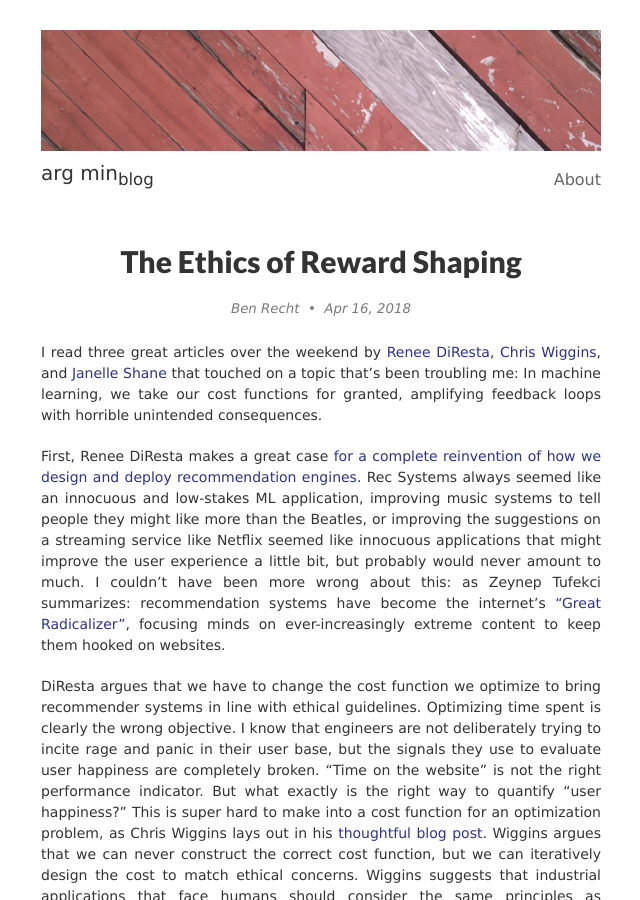
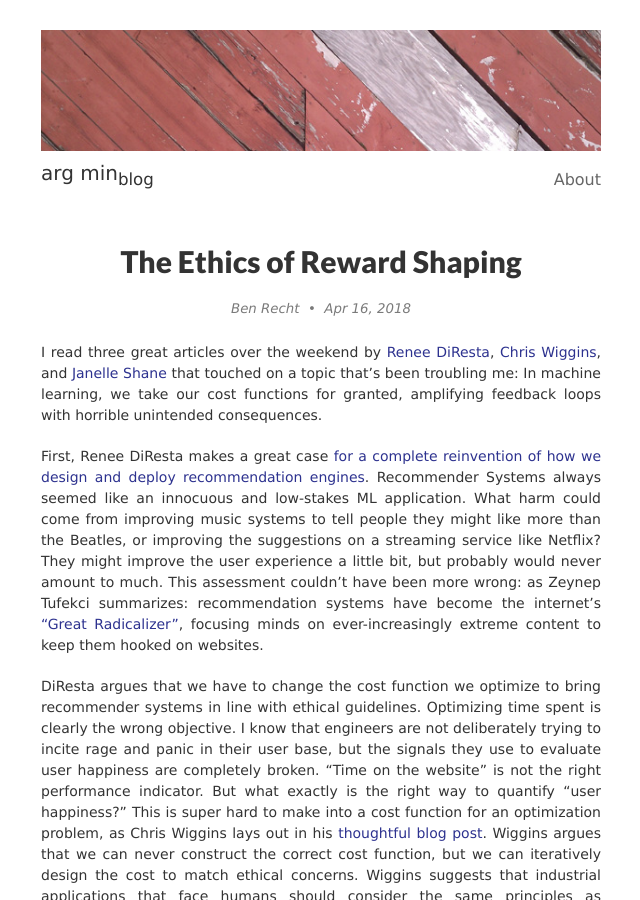
Before and after one commit to benjamin-recht/benjamin-recht.github.io, a Jekyll site: the page built from _posts/2018-04-16-ethical-rewards.md, in a window 1280 px wide and 900 px high. Shown: the whole window, without its empty margins (319-959 px from the left). Built offline with Jekyll 4.4.1, drawn with Linux system fonts in a browser that asks for light colours; nearby versions of some CDN libraries; comment, search, counter and statistics services are not loaded.

Commit message:
brian rec

```diff
--- a/_posts/2018-04-16-ethical-rewards.md
+++ b/_posts/2018-04-16-ethical-rewards.md
@@ -11,7 +11,7 @@ blurb: 		  true
 I read three great articles over the weekend by [Renee DiResta](http://twitter.com/noUpside), [Chris Wiggins](http://www.columbia.edu/~chw2/), and [Janelle Shane](https://twitter.com/janellecshane) that touched on a topic that’s been troubling me: In machine learning, we take our cost functions for granted, amplifying feedback loops with horrible unintended consequences.
 
 First, Renee DiResta makes a great case [for a complete reinvention of how we design and deploy recommendation engines](https://www.wired.com/story/creating-ethical-recommendation-engines/
-). Rec Systems always seemed like an innocuous and low-stakes ML application, improving music systems to tell people they might like more than the Beatles, or improving the suggestions on a streaming service like Netflix seemed like innocuous applications that might improve the user experience a little bit, but probably would never amount to much. I couldn’t have been more wrong about this: as Zeynep Tufekci summarizes: recommendation systems have become the internet’s  [“Great Radicalizer”](https://www.nytimes.com/2018/03/10/opinion/sunday/youtube-politics-radical.html), focusing minds on ever-increasingly extreme content to keep them hooked on websites.
+). Recommender Systems always seemed like an innocuous and low-stakes ML application. What harm could come from improving music systems to tell people they might like more than the Beatles, or improving the suggestions on a streaming service like Netflix? They might improve the user experience a little bit, but probably would never amount to much.  This assessment couldn’t have been more wrong: as Zeynep Tufekci summarizes: recommendation systems have become the internet’s  [“Great Radicalizer”](https://www.nytimes.com/2018/03/10/opinion/sunday/youtube-politics-radical.html), focusing minds on ever-increasingly extreme content to keep them hooked on websites.
 
 DiResta argues that we have to change the cost function we optimize to bring recommender systems in line with ethical guidelines. Optimizing time spent is clearly the wrong objective. I know that engineers are not deliberately trying to incite rage and panic in their user base, but the signals they use to evaluate user happiness are completely broken. “Time on the website” is not the right performance indicator.  But what exactly is the right way to quantify “user happiness?” This is super hard to make into a cost function for an optimization problem, as Chris Wiggins lays out in his [thoughtful blog post](http://datascience.columbia.edu/ethical-principles-okrs-and-kpis-what-youtube-and-facebook-could-learn-tukey).  Wiggins argues that we can never construct the correct cost function, but we can iteratively design the cost to match ethical concerns. Wiggins suggests that industrial applications that face humans should consider the same principles as academic researchers working with human subjects, laid out in the famous [Belmont Report](https://www.hhs.gov/ohrp/regulations-and-policy/belmont-report/index.html). Once we set these guidelines as gold standards, engineers can treat these standards as design principles for shippable code. We can constantly refine and improve our models to make sure they adhere to these principles.
 
```
